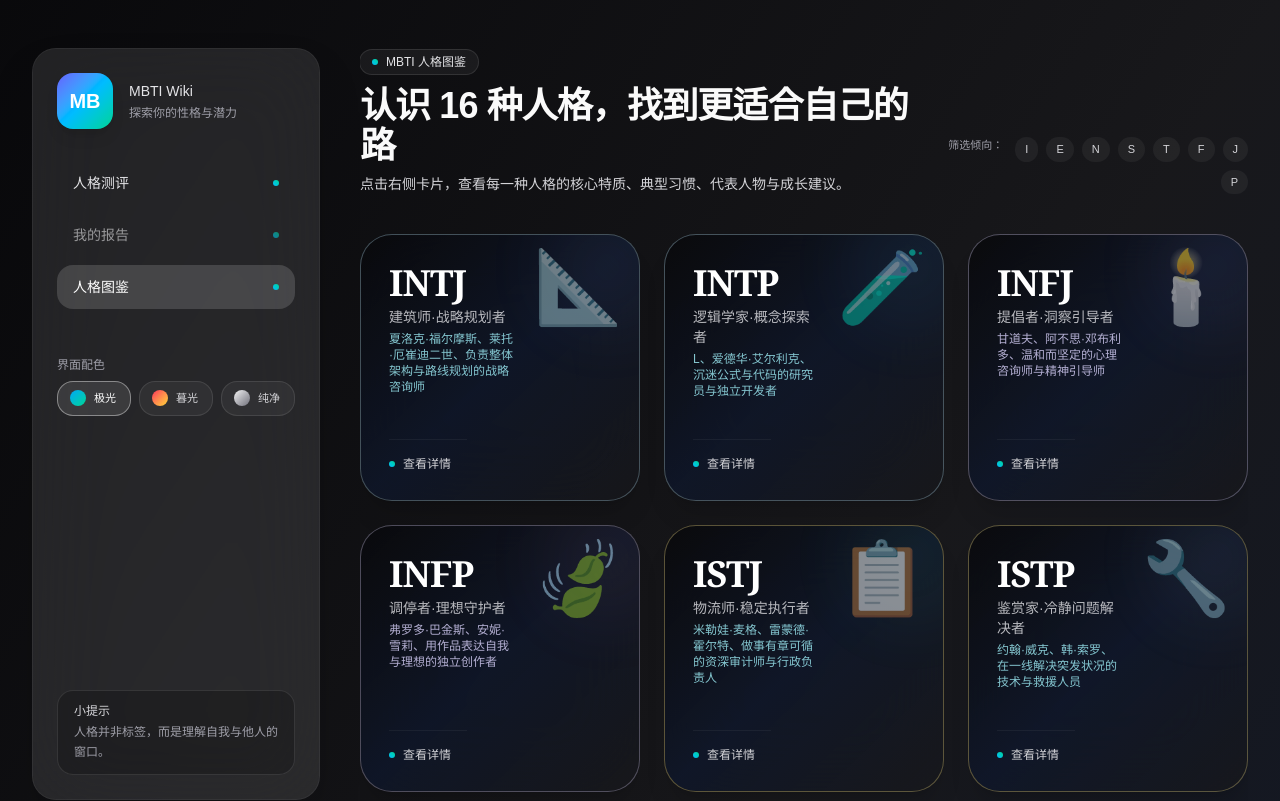
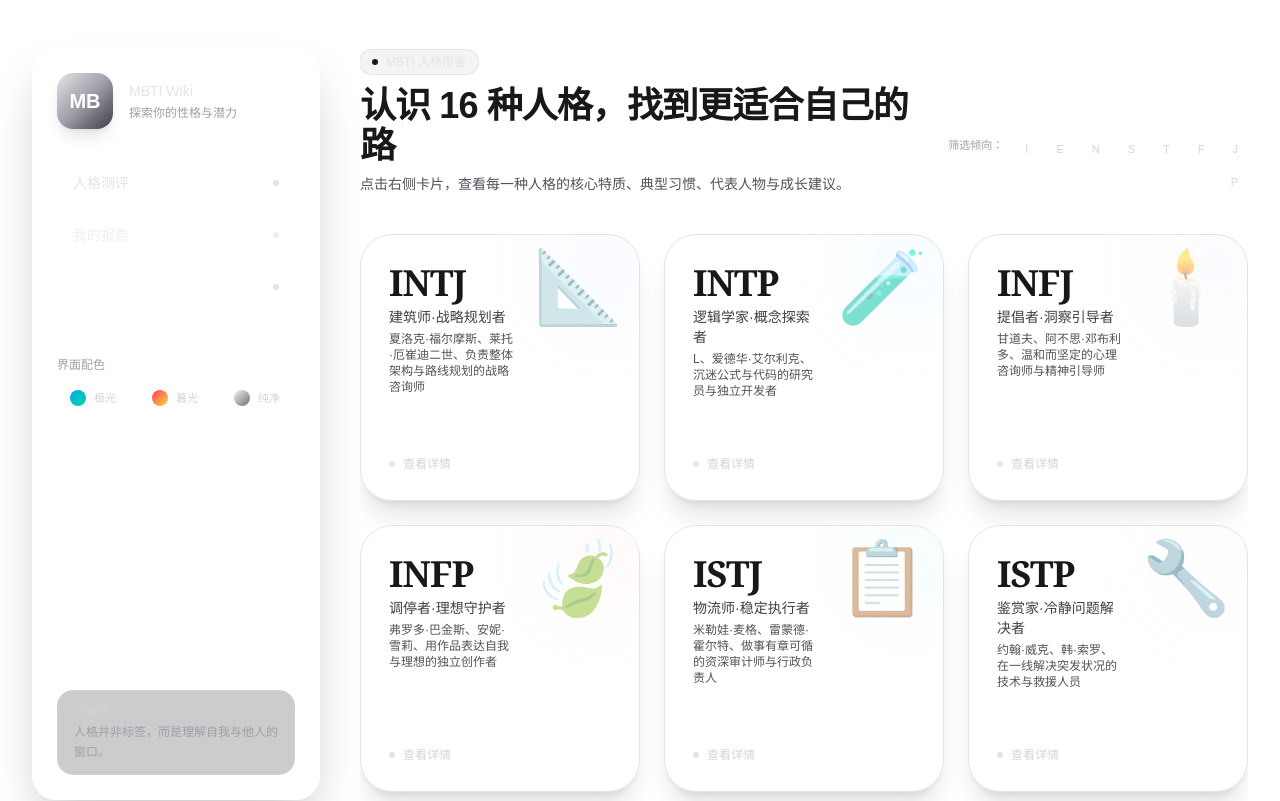
Before and after one commit to Dai-26s/mbti-wiki, a Next.js app: page / in a window 1280 px wide. Shown: the top 801 px of the page. Built offline with nearby package versions, Linux system fonts and the light colour scheme.

Commit message:
新增页面颜色

```diff
--- a/app/page.tsx
+++ b/app/page.tsx
@@ -7,7 +7,7 @@ import MbtiCard from "../components/MbtiCard";
 import { mbtiProfiles, type MbtiProfile } from "../data/mbti";
 import Quiz from "../components/Quiz";
 
-type AppTheme = "aurora" | "sunset" | "mono";
+type AppTheme = "aurora" | "sunset" | "mono" | "light";
 
 export default function Home() {
   const [currentView, setCurrentView] = useState<"gallery" | "quiz">("gallery");
@@ -15,39 +15,76 @@ export default function Home() {
   const [selectedProfile, setSelectedProfile] = useState<MbtiProfile | null>(
     null,
   );
-  const [theme, setTheme] = useState<AppTheme>("aurora");
+  const [theme, setTheme] = useState<AppTheme>("light");
   const [activeLetters, setActiveLetters] = useState<string[]>([]);
 
   const themeConfig: Record<
     AppTheme,
     {
       pageBg: string;
+      pageText: string;
+      titleText: string;
+      bodyText: string;
       accentDot: string;
       pillBg: string;
       pillRing: string;
       modalBg: string;
+      modalText: string;
+      detailPrimaryText: string;
+      detailSecondaryText: string;
     }
   > = {
     aurora: {
       pageBg: "bg-gradient-to-br from-zinc-950 via-zinc-900 to-slate-900",
+      pageText: "text-zinc-50",
+      titleText: "text-zinc-50",
+      bodyText: "text-zinc-300",
       accentDot: "bg-gradient-to-tr from-sky-400 to-emerald-400",
       pillBg: "bg-white/5",
       pillRing: "ring-white/15",
       modalBg: "bg-zinc-950/90",
+      modalText: "text-zinc-50",
+      detailPrimaryText: "text-zinc-100",
+      detailSecondaryText: "text-zinc-300",
     },
     sunset: {
       pageBg: "bg-gradient-to-br from-slate-950 via-violet-950 to-rose-900",
+      pageText: "text-zinc-50",
+      titleText: "text-zinc-50",
+      bodyText: "text-zinc-300",
       accentDot: "bg-gradient-to-tr from-rose-400 to-amber-300",
       pillBg: "bg-white/5",
       pillRing: "ring-white/20",
       modalBg: "bg-slate-950/90",
+      modalText: "text-zinc-50",
+      detailPrimaryText: "text-zinc-100",
+      detailSecondaryText: "text-zinc-300",
     },
     mono: {
       pageBg: "bg-gradient-to-br from-zinc-950 via-zinc-900 to-zinc-800",
+      pageText: "text-zinc-50",
+      titleText: "text-zinc-50",
+      bodyText: "text-zinc-300",
       accentDot: "bg-zinc-200",
       pillBg: "bg-white/5",
       pillRing: "ring-white/10",
       modalBg: "bg-zinc-950/95",
+      modalText: "text-zinc-50",
+      detailPrimaryText: "text-zinc-100",
+      detailSecondaryText: "text-zinc-300",
+    },
+    light: {
+      pageBg: "bg-white",
+      pageText: "text-zinc-900",
+      titleText: "text-zinc-900",
+      bodyText: "text-zinc-600",
+      accentDot: "bg-zinc-900",
+      pillBg: "bg-zinc-100",
+      pillRing: "ring-zinc-200",
+      modalBg: "bg-white/95",
+      modalText: "text-zinc-900",
+      detailPrimaryText: "text-zinc-900",
+      detailSecondaryText: "text-zinc-600",
     },
   };
 
@@ -143,7 +180,7 @@ export default function Home() {
   };
 
   return (
-    <div className={`min-h-screen ${styles.pageBg} text-zinc-50`}>
+    <div className={`min-h-screen ${styles.pageBg} ${styles.pageText}`}>
       <div className="mx-auto flex max-w-7xl gap-6 px-4 py-6 md:gap-10 md:px-8 md:py-10 lg:py-12">
         <div className="sticky top-6 hidden h-[calc(100vh-3rem)] w-72 shrink-0 md:block">
           <Sidebar
@@ -175,10 +212,10 @@ export default function Home() {
                   </div>
                   <div className="flex flex-col gap-2 sm:flex-row sm:items-end sm:justify-between">
                     <div>
-                      <h1 className="text-3xl font-semibold tracking-tight text-zinc-50 sm:text-4xl">
+                      <h1 className={`text-3xl font-semibold tracking-tight sm:text-4xl ${styles.titleText}`}>
                         认识 16 种人格，找到更适合自己的路
                       </h1>
-                      <p className="mt-2 max-w-xl text-sm text-zinc-300">
+                      <p className={`mt-2 max-w-xl text-sm ${styles.bodyText}`}>
                         点击右侧卡片，查看每一种人格的核心特质、典型习惯、代表人物与成长建议。
                       </p>
                     </div>
@@ -340,7 +377,7 @@ export default function Home() {
             onClick={handleClose}
           >
             <motion.div
-              className={`relative flex max-h-[90vh] w-full max-w-3xl flex-col overflow-hidden rounded-3xl border border-white/15 p-6 text-zinc-50 shadow-2xl sm:p-8 ${styles.modalBg}`}
+              className={`relative flex max-h-[90vh] w-full max-w-3xl flex-col overflow-hidden rounded-3xl border border-white/15 p-6 shadow-2xl sm:p-8 ${styles.modalBg} ${styles.modalText}`}
               initial={{ y: 40, scale: 0.96, opacity: 0 }}
               animate={{ y: 0, scale: 1, opacity: 1 }}
               exit={{ y: 40, scale: 0.96, opacity: 0 }}
@@ -386,13 +423,13 @@ export default function Home() {
                   }
                   return (
                     <div className="space-y-2">
-                      <p className="text-[13px] leading-relaxed text-zinc-100">
+                      <p className={`text-[13px] leading-relaxed ${styles.detailPrimaryText}`}>
                         {parts[0]}。
                       </p>
                       {parts.slice(1).map((part) => (
                         <p
                           key={part}
-                          className="text-xs leading-relaxed text-zinc-300"
+                          className={`text-xs leading-relaxed ${styles.detailSecondaryText}`}
                         >
                           {part}。
                         </p>
--- a/components/MbtiCard.tsx
+++ b/components/MbtiCard.tsx
@@ -6,7 +6,7 @@ import type { MbtiProfile } from "../data/mbti";
 interface MbtiCardProps {
   profile: MbtiProfile;
   onClick: () => void;
-  theme: "aurora" | "sunset" | "mono";
+  theme: "aurora" | "sunset" | "mono" | "light";
 }
 
 const getAvatarEmoji = (code: string) => {
@@ -72,6 +72,10 @@ export default function MbtiCard({ profile, onClick, theme }: MbtiCardProps) {
             : temperamentKey === "SJ"
               ? "border-zinc-200/25 bg-gradient-to-br from-zinc-950/90 via-zinc-900/80 to-zinc-900/70"
               : "border-amber-100/25 bg-gradient-to-br from-zinc-950/90 via-zinc-900/80 to-zinc-900/70";
+  const finalCardStyle =
+    theme === "light"
+      ? "border-zinc-200 bg-white/70"
+      : cardStyle;
 
   const repsColor =
     profile.code[2] === "T"
@@ -96,21 +100,21 @@ export default function MbtiCard({ profile, onClick, theme }: MbtiCardProps) {
       onClick={onClick}
       whileHover={{ y: -8, scale: 1.02 }}
       whileTap={{ scale: 0.98 }}
-      className={`group relative flex h-full flex-col justify-between rounded-[2rem] border bg-clip-padding p-6 md:p-7 text-left shadow-xl backdrop-blur-2xl transition ${cardStyle} hover:brightness-110 hover:shadow-2xl hover:ring-1 hover:ring-white/30 overflow-hidden`}
+      className={`group relative flex h-full flex-col justify-between rounded-[2rem] border bg-clip-padding p-6 md:p-7 text-left shadow-xl backdrop-blur-2xl transition ${finalCardStyle} hover:brightness-110 hover:shadow-2xl hover:ring-1 hover:ring-white/30 overflow-hidden`}
     >
       <div className={`absolute -right-8 -top-8 h-32 w-32 rounded-full blur-2xl ${codeTintMap[profile.code]} opacity-30`} />
       <div className="space-y-4">
         <div className="flex items-start justify-between">
           <div className="relative z-10 flex flex-col pr-20 md:pr-24">
             <h3
-              className="font-serif text-3xl md:text-4xl font-semibold tracking-tight text-white"
+              className={`font-serif text-3xl md:text-4xl font-semibold tracking-tight ${theme === "light" ? "text-zinc-900" : "text-white"}`}
             >
               {profile.code}
             </h3>
-            <p className="mt-1 text-sm font-medium text-zinc-200/80">
+            <p className={`mt-1 text-sm font-medium ${theme === "light" ? "text-zinc-700" : "text-zinc-200/80"}`}>
               {profile.name}
             </p>
-            <p className={`mt-1 text-xs ${repsColor}`}>
+            <p className={`mt-1 text-xs ${theme === "light" ? "text-zinc-600" : repsColor}`}>
               {reps}
             </p>
           </div>
--- a/components/Sidebar.tsx
+++ b/components/Sidebar.tsx
@@ -1,5 +1,5 @@
 type SidebarView = "gallery" | "quiz";
-type AppTheme = "aurora" | "sunset" | "mono";
+type AppTheme = "aurora" | "sunset" | "mono" | "light";
 
 interface SidebarProps {
   activeView: SidebarView;
```
